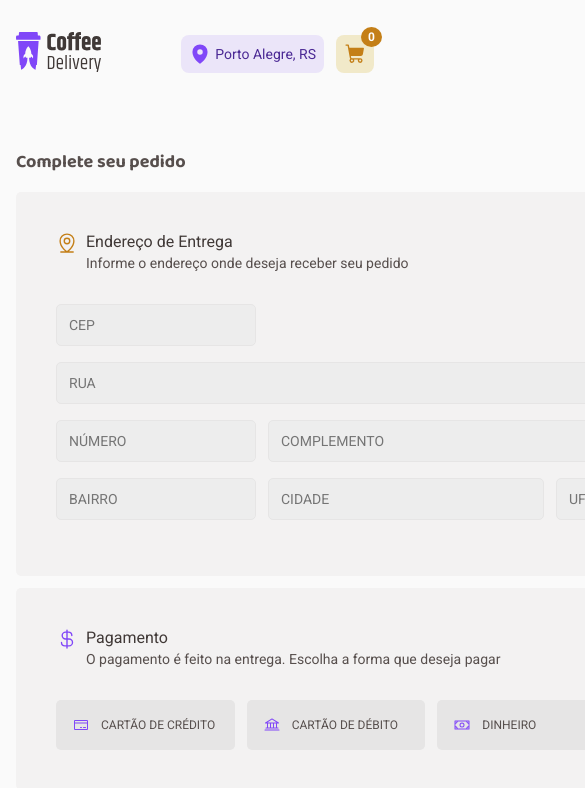
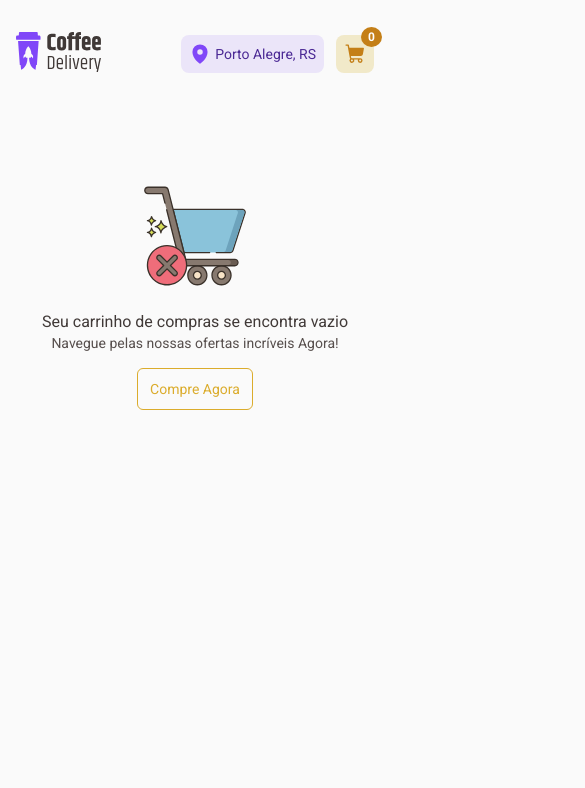
Before and after one commit to viniciuspachecof/coffee-delivery, a React (Vite) app: page /pedido in a window 390 px wide. Shown: the top 788 px of the page, 585 px wide, since content can reach past the window. Built offline with nearby package versions, Linux system fonts and the light colour scheme.

Commit message:
Edição de café, página carrinho vazio e responsividade

```diff
--- a/src/components/cardcoffee/index.tsx
+++ b/src/components/cardcoffee/index.tsx
@@ -12,13 +12,13 @@ export function CardCoffee({
   descricao,
   valor,
 }: ICoffee) {
-  const { onAdicionarCoffee } = useContext(CoffeesContext);
+  const { onAdicionarEditarCoffee } = useContext(CoffeesContext);
   const [qtdeCoffee, setQtdeCoffee] = useState(1);
 
   function handleFormCoffee(event: FormEvent) {
     event.preventDefault();
 
-    onAdicionarCoffee({
+    onAdicionarEditarCoffee({
       id,
       img,
       categorias,
--- a/src/contexts/CoffeesContext.tsx
+++ b/src/contexts/CoffeesContext.tsx
@@ -2,7 +2,7 @@ import { createContext, ReactNode, useState } from 'react';
 import { ICoffee } from '../interface/ICoffee';
 
 interface CoffeesContextType {
-  onAdicionarCoffee: (data: ICoffee) => void;
+  onAdicionarEditarCoffee: (data: ICoffee) => void;
   onRemoverCoffee: (id: number) => void;
   onAlterarQtdeCoffee: (id: number, qtdeAtualizada: number) => void;
   coffees: ICoffee[];
@@ -19,8 +19,26 @@ export function CoffeesContextProvider({
 }: CoffeesContextProviderProps) {
   const [coffees, setCoffees] = useState<ICoffee[]>([]);
 
+  function onAdicionarEditarCoffee(data: ICoffee) {
+    const coffee = coffees.find((coffee) => coffee.id === data.id);
+
+    if (!coffee) {
+      onAdicionarCoffee(data);
+    } else {
+      onEditarCoffee(data);
+    }
+  }
+
   function onAdicionarCoffee(data: ICoffee) {
     setCoffees((state) => [...state, { ...data }]);
+  }
+
+  function onEditarCoffee(coffeeAtualizado: ICoffee) {
+    const listaCoffees = coffees.filter(
+      (coffee) => coffee.id !== coffeeAtualizado.id
+    );
+
+    setCoffees([...listaCoffees, coffeeAtualizado]);
   }
 
   function onRemoverCoffee(id: number) {
@@ -36,16 +54,14 @@ export function CoffeesContextProvider({
     if (coffee) {
       coffee.qtde = qtdeAtualizada;
 
-      listaCoffees.push(coffee);
-
-      setCoffees(listaCoffees);
+      setCoffees([...listaCoffees, coffee]);
     }
   }
 
   return (
     <CoffeesContext.Provider
       value={{
-        onAdicionarCoffee,
+        onAdicionarEditarCoffee,
         onRemoverCoffee,
         onAlterarQtdeCoffee,
         coffees,
--- a/src/pages/confirmacaopedido/style.ts
+++ b/src/pages/confirmacaopedido/style.ts
@@ -19,8 +19,12 @@ export const ConfirmacaoPedidoContainer = styled.div`
   display: grid;
   grid-template-columns: 1fr 1fr;
   gap: 6.375rem;
-  margin-top: 2.5rem;
+  margin: 2.5rem 0 5.75rem;
   align-items: center;
+
+  @media (max-width: 768px) {
+    grid-template-columns: 1fr;
+  }
 
   .info-confirmacao-pedido {
     height: 16.875rem;
@@ -63,6 +67,14 @@ export const ConfirmacaoPedidoContainer = styled.div`
       }
     }
   }
+
+  .coffee-img-confirmacao {
+    text-align: center;
+
+    img {
+      max-width: 100%;
+    }
+  }
 `;
 
 export const InfoConfirmacaoPedidoContainer = styled.div`
--- a/src/pages/home/styles.ts
+++ b/src/pages/home/styles.ts
@@ -6,8 +6,11 @@ export const InfoContainer = styled.div`
   gap: 4rem;
   margin: 5.75rem 0 2.875rem;
 
+  @media (max-width: 1020px) {
+    grid-template-columns: 1fr;
+  }
+
   .coffee-info {
-    flex: 1;
     h1 {
       font-family: 'Baloo 2';
       font-size: 3rem;
@@ -24,8 +27,13 @@ export const InfoContainer = styled.div`
   }
 
   .coffee-img-home {
-    flex: 0.9;
-    text-align: center;
+    display: flex;
+    justify-content: center;
+    align-items: center;
+
+    img {
+      max-width: 100%;
+    }
   }
 `;
 
@@ -92,6 +100,10 @@ export const GridCoffeeContainer = styled.div`
   display: grid;
   grid-template-columns: repeat(4, 1fr);
   gap: 2.5rem 2rem;
+
+  @media (max-width: 1120px) {
+    grid-template-columns: repeat(2, 1fr);
+  }
 `;
 
 export const GridCoffeeItemContainer = styled.div`
--- a/src/pages/meupedido/index.tsx
+++ b/src/pages/meupedido/index.tsx
@@ -1,5 +1,5 @@
 import { CardCoffeePedido } from '../../components/cardcoffeepedido';
-import { PedidoContainer } from './styles';
+import { PedidoContainer, PedidoEmptyContainer } from './styles';
 import {
   MapPinLine,
   CurrencyDollar,
@@ -7,6 +7,7 @@ import {
   Bank,
   Money,
 } from '@phosphor-icons/react';
+import cofferEmpty from '../../assets/coffee-empty.svg';
 import { useNavigate } from 'react-router-dom';
 import { useContext } from 'react';
 import { CoffeesContext } from '../../contexts/CoffeesContext';
@@ -22,11 +23,9 @@ export function MeuPedido() {
   );
   const valorTotalPedido = valorTotalItens + valorEntrega;
 
-  function direcionarPagina() {
-    navigate('/ConfirmacaoPedido');
-  }
-
   return (
+    <>
+      {coffees.length ? (
         <PedidoContainer>
           <div className="info-entrega">
             <p>Complete seu pedido</p>
@@ -40,7 +39,8 @@ export function MeuPedido() {
               </div>
 
               <form action="" className="form-entrega">
-            <input type="text" className="input-cep" placeholder="CEP" /> <br />
+                <input type="text" className="input-cep" placeholder="CEP" />{' '}
+                <br />
                 <input
                   type="text"
                   className="input-rua"
@@ -96,7 +96,8 @@ export function MeuPedido() {
                 <div>
                   <p>Pagamento</p>
                   <span>
-                O pagamento é feito na entrega. Escolha a forma que deseja pagar
+                    O pagamento é feito na entrega. Escolha a forma que deseja
+                    pagar
                   </span>
                 </div>
               </div>
@@ -125,6 +126,7 @@ export function MeuPedido() {
 
           <div className="info-selecionado">
             <p>Cafés selecionados</p>
+
             <div className="card-selecionado">
               {coffees.map((coffee) => {
                 return <CardCoffeePedido {...coffee} />;
@@ -141,13 +143,29 @@ export function MeuPedido() {
                 </div>
                 <div className="total-valor">
                   <span>Total</span>
-              <span>R$ {valorTotalPedido.toFixed(2).replace('.', ',')}</span>
+                  <span>
+                    R$ {valorTotalPedido.toFixed(2).replace('.', ',')}
+                  </span>
                 </div>
               </div>
 
-          <button onClick={direcionarPagina}>CONFIRMAR PEDIDO</button>
+              <button onClick={() => navigate('/ConfirmacaoPedido')}>
+                CONFIRMAR PEDIDO
+              </button>
             </div>
           </div>
         </PedidoContainer>
+      ) : (
+        <PedidoEmptyContainer>
+          <div>
+            <img src={cofferEmpty} alt="" />
+            <p> Seu carrinho de compras se encontra vazio </p>
+            <span> Navegue pelas nossas ofertas incríveis Agora!</span>
+          </div>
+
+          <button onClick={() => navigate('/')}>Compre Agora</button>
+        </PedidoEmptyContainer>
+      )}
+    </>
   );
 }
--- a/src/pages/meupedido/styles.ts
+++ b/src/pages/meupedido/styles.ts
@@ -1,9 +1,53 @@
 import styled from 'styled-components';
+
+export const PedidoEmptyContainer = styled.div`
+  align-items: center;
+  justify-content: center;
+  text-align: center;
+  margin-top: 20%;
+
+  img {
+    width: 7rem;
+    margin-bottom: 1rem;
+  }
+
+  p {
+    color: ${(props) => props.theme['base-subtitle']};
+    font-size: 1rem;
+    margin-bottom: 2px;
+  }
+
+  span {
+    font-size: 0.875rem;
+  }
+
+  button {
+    text-decoration: none;
+    background: transparent;
+    color: ${(props) => props.theme['yellow']};
+    font-size: 0.875rem;
+    border: 1px solid ${(props) => props.theme['yellow']};
+    padding: 0.75rem;
+    border-radius: 0.375rem;
+    transition: background-color 0.1s;
+    cursor: pointer;
+    margin-top: 1rem;
+
+    &:hover {
+      background: ${(props) => props.theme['yellow']};
+      color: ${(props) => props.theme['white']};
+    }
+  }
+`;
 
 export const PedidoContainer = styled.div`
   display: grid;
   grid-template-columns: 640px 1fr;
   gap: 2rem;
+
+  @media (max-width: 1070px) {
+    grid-template-columns: 1fr;
+  }
 
   .info-entrega {
     margin-top: 2.5rem;
```
Also changed, not shown: src/assets/coffee-empty.svg (added). Lines whose indentation alone changed are shown as unchanged.
